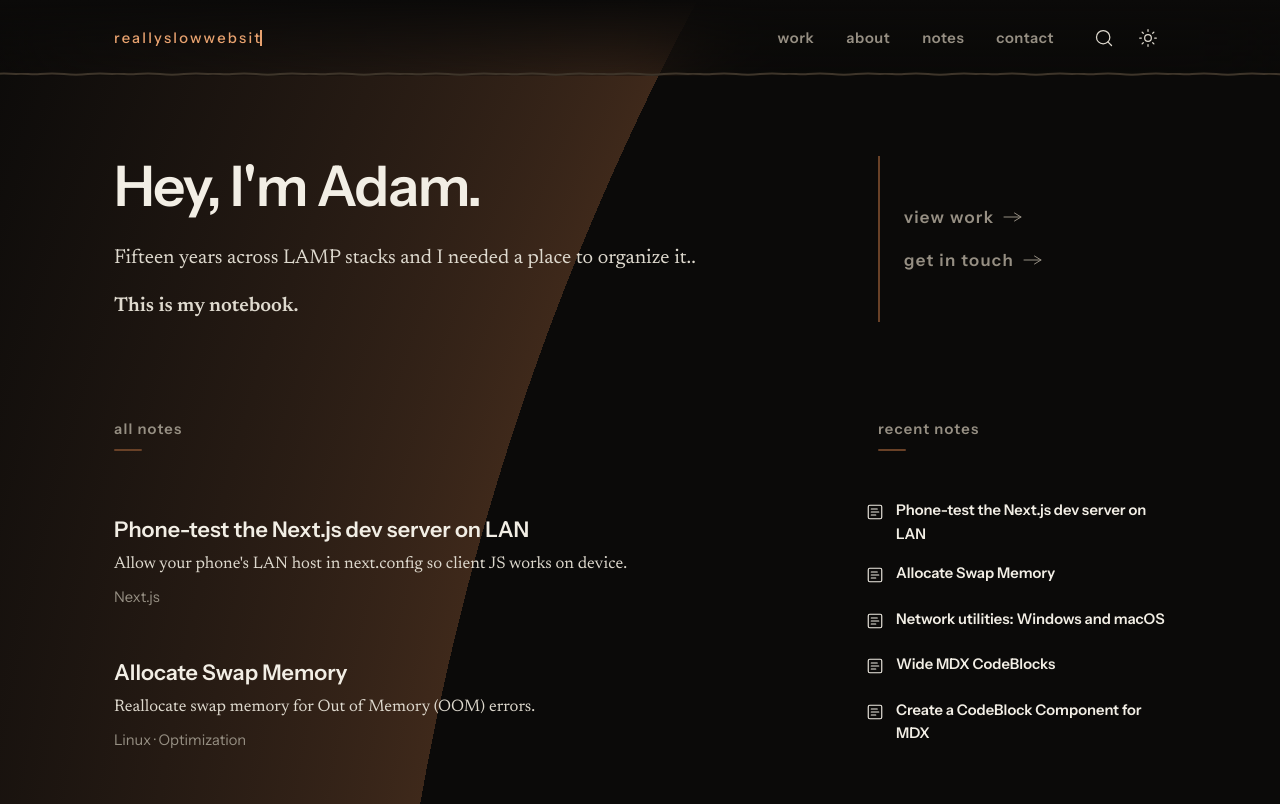
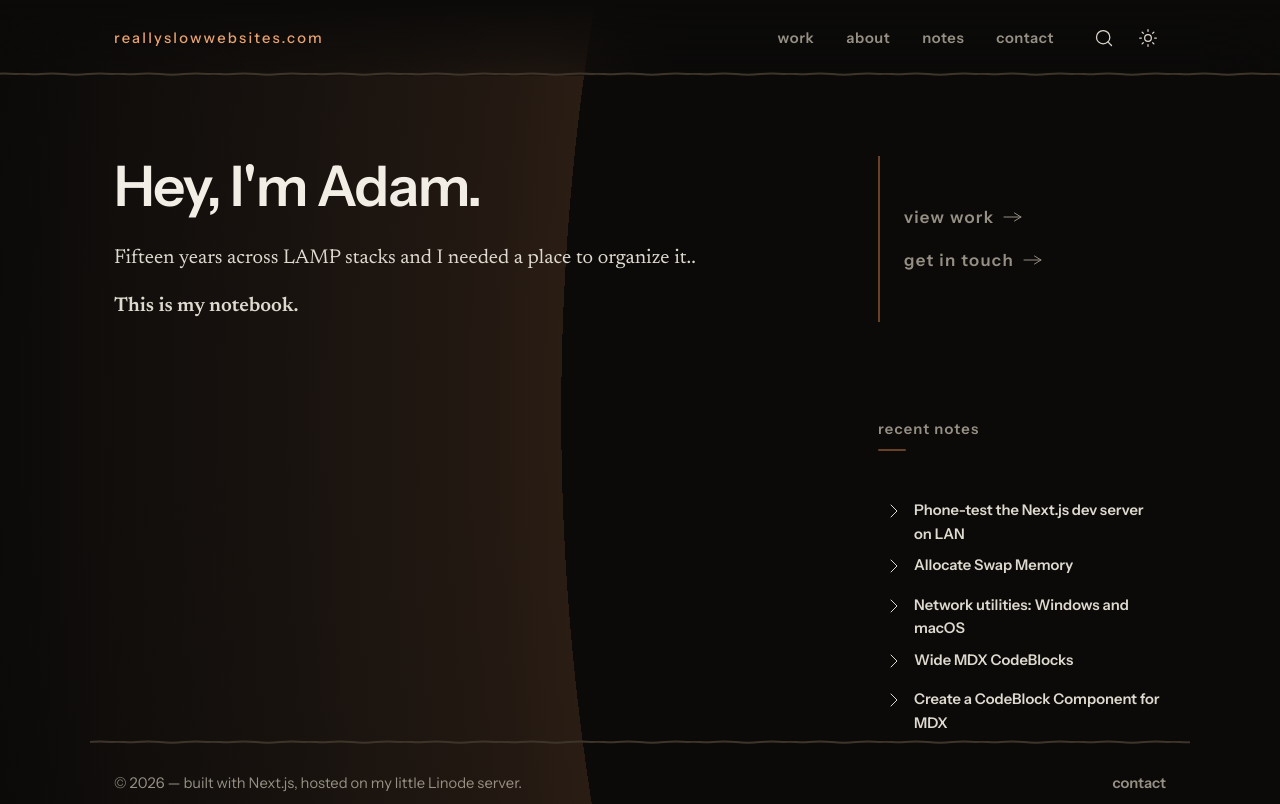
Before and after one commit to aterchin/portfolio, a Next.js app: page / in a window 1280 px wide. Shown: the top 804 px of the page. Built offline with nearby package versions, Linux system fonts and the light colour scheme.

Commit message:
feat(ui): add SimpleList for recent notes
- Extract a reusable SimpleList for compact link or text rows
- Use it for the homepage recent-notes sidebar
- Scope list-item hover styles to list-stack only

```diff
--- a/src/app/page.module.css
+++ b/src/app/page.module.css
@@ -27,39 +27,3 @@
   /* SectionLabel owns top spacing; bottom gap before the next section. */
   padding-bottom: var(--space-4);
 }
-
-.viewAll {
-  display: flex;
-  gap: var(--space-1);
-  margin-top: var(--space-6);
-}
-
-.viewAllArrow {
-  margin-right: auto;
-}
-
-.notes a {
-  display: flex;
-  gap: var(--space-2) ;
-  color: inherit;
-  font-size: var(--text-xs);
-  font-family: var(--font-ui);
-  font-weight: 600;
-  border-radius: 4px;
-}
-
-.notes a:hover {
-  color: var(--color-accent-text);
-}
-
-.notes :global(.list-item) {
-  padding: var(--space-1) var(--space-1);
-  &::before {
-    display: none;
-  }
-}
-
-.noteIcon {
-  padding-right: var(--space-1);
-  padding-top: var(--space-1);
-}
--- a/src/app/page.tsx
+++ b/src/app/page.tsx
@@ -1,18 +1,12 @@
-import Link from "next/link";
 import { PageWrapper } from "@/components/layout/PageWrapper/PageWrapper";
-import { ContentList } from "@/components/ui/ContentList/ContentList";
+import { SimpleList } from "@/components/ui/SimpleList/SimpleList";
 import { SectionLabel } from "@/components/ui/SectionLabel/SectionLabel";
 import { Hero } from "@/components/home/Hero/Hero";
-import { ArrowRight } from "@/components/ui/ArrowRight/ArrowRight";
-import { SquareText } from "lucide-react";
+
 import { getNotes } from "@/lib/mdx";
 import styles from "./page.module.css";
 
 const RECENT_NOTE_LIMIT = 5;
-
-const arrowProps = {
-  strokeWidth: 1,
-} as const;
 
 export default function Home() {
   const notes = getNotes().filter((n) => n.status !== "draft");
@@ -23,43 +17,16 @@ export default function Home() {
       <Hero />
       <div className={styles.layout}>
         <div className={styles.main}>
-          {notes.length > 0 && (
-            <section className={styles.section}>
-              <SectionLabel>All notes</SectionLabel>
-              <ContentList
-                items={notes.map((item) => ({
-                  href: `/notes/${item.slug}`,
-                  title: item.title,
-                  subtitle: item.subtitle,
-                  summary: item.summary,
-                  tags: item.tags,
-                  status: item.status,
-                }))}
-              />
-              <Link href="/notes" className={`text-cta ${styles.viewAll}`}>
-                View all
-                <span className={`text-cta-arrow ${styles.viewAllArrow}`} aria-hidden>
-                  <ArrowRight {...arrowProps} />
-                </span>
-              </Link>
-            </section>
-          )}
         </div>
         <aside className={styles.sidebar}>
           <SectionLabel>Recent notes</SectionLabel>
           {recentNotes.length > 0 && (
-            <ul className={`${styles.notes} list-stack`}>
-              {recentNotes.map((note) => (
-                <li key={note.slug}>
-                  <Link href={`/notes/${note.slug}`} className={`list-item`}>
-                    <span className={styles.noteIcon} aria-hidden>
-                      <SquareText size={18} strokeWidth={1.5} />
-                    </span>
-                    {note.title}
-                  </Link>
-                </li>
-              ))}
-            </ul>
+            <SimpleList
+              items={recentNotes.map((item) => ({
+                href: `/notes/${item.slug}`,
+                title: item.title,
+              }))}
+            />
           )}
         </aside>
       </div>
--- a/src/components/layout/Nav/Nav.module.css
+++ b/src/components/layout/Nav/Nav.module.css
@@ -63,8 +63,8 @@
   position: relative;
   animation:
     blur-in 1s linear backwards,
-    typing 8s steps(20, end) forwards,
-    hide-caret 0s 8s forwards;
+    typing 4s steps(20, end) forwards,
+    hide-caret 0s 4s forwards;
   }
 
 @keyframes typing {
--- /dev/null
+++ b/src/components/ui/SimpleList/SimpleList.module.css
@@ -0,0 +1,17 @@
+.list-item {
+  padding: var(--space-1) var(--space-1);
+  list-style: none;
+}
+
+.list-item a {
+  display: flex;
+  gap: var(--space-2) ;
+  color: var(--color-text-secondary);
+  font-size: var(--text-xs);
+  font-family: var(--font-ui);
+  font-weight: 600;
+}
+
+.list-item a:hover {
+  color: var(--color-accent-text);
+}
--- /dev/null
+++ b/src/components/ui/SimpleList/SimpleList.tsx
@@ -0,0 +1,64 @@
+import Link from "next/link";
+import { ChevronRight } from "lucide-react";
+import styles from "./SimpleList.module.css";
+
+
+const chevronProps = {
+  strokeWidth: 1,
+} as const;
+
+interface BaseListItemProps extends React.PropsWithChildren {
+  className?: string;
+}
+
+// title is not required since href is not passed
+interface TextListItemProps extends BaseListItemProps {
+  href?: never;
+  title?: string;
+}
+
+// href is passed, thus title is required
+interface LinkListItemProps extends BaseListItemProps {
+  href: string;
+  title: string;
+}
+
+// combine them into a union type
+export type SimpleListItemProps = TextListItemProps | LinkListItemProps;
+
+export interface SimpleListProps {
+  items: SimpleListItemProps[];
+  className?: string;
+}
+
+const SimpleListItem = ({ href, title, className, children }: SimpleListItemProps) => {
+  if (href) {
+    return (
+      <li className={`${styles['list-item']} ${className}`}>
+        <Link href={href}>
+          <span className={`${styles['list-arrow']}`} aria-hidden>
+            <ChevronRight {...chevronProps} />
+          </span>
+          {title}
+        </Link>
+      </li>
+    );
+  }
+
+  return (
+    <li className={`${styles['list-item']} ${className}`}>
+      {title && <span>{title}</span>}
+      {children}
+    </li>
+  );
+}
+
+export function SimpleList({ items, className }: SimpleListProps) {
+  return (
+    <ul className={`${styles['list-simple']} ${className}`}>
+      {items.map((item, index) => (
+        <SimpleListItem key={index} {...item} />
+      ))}
+    </ul>
+  );
+}
--- a/src/styles/tokens.css
+++ b/src/styles/tokens.css
@@ -217,7 +217,7 @@
   --gradient-radial-accent: radial-gradient(
     circle,
     transparent 81%,
-    color-mix(in srgb, var(--color-accent) 25%, transparent) 81%,
+    color-mix(in srgb, var(--color-accent) 15%, transparent) 81%,
     var(--color-surface) 100%
   );
 
--- a/src/styles/utils.css
+++ b/src/styles/utils.css
@@ -112,8 +112,7 @@
   }
 }
 
-/* Stacked content lists (homepage, search, tag results). Gap keeps hover
-   surfaces from touching; list-style is reset because these are not prose lists. */
+
 .list-stack {
   list-style: none;
   display: flex;
@@ -121,23 +120,20 @@
   gap: var(--space-2);
 }
 
-/* Hover row — put this on the clickable element when the whole row is a
-   link (ContentList), or on the <li> when the row contains nested links
-   (tag results). Negative inline margin bleeds the hover surface into the
-   gutter so the text column stays aligned; padding restores the inset. */
-.list-item {
+.list-stack .list-item {
   position: relative;
   display: block;
   padding: var(--space-5) var(--space-4);
   margin-inline: calc(var(--space-4) * -1);
   border-radius: var(--radius-md);
   transition: background var(--duration-base) var(--ease-base);
+}
 
-  &:hover {
+.list-stack .list-item:hover {
   background: var(--color-surface-raised);
 }
 
-  &::before {
+.list-stack .list-item::before {
   content: "";
   position: absolute;
   left: 0;
@@ -152,11 +148,11 @@
               transform var(--duration-base) var(--ease-out);
 }
 
-  &:hover::before {
+.list-stack .list-item:hover::before {
   opacity: 1;
   transform: translateX(0);
 }
-}
+
 
 /* Prose — for MDX-rendered case study / note body content.
    Default children cap at --prose-max. `.code-wide` stays full width of
```
Lines whose indentation alone changed are shown as unchanged.
